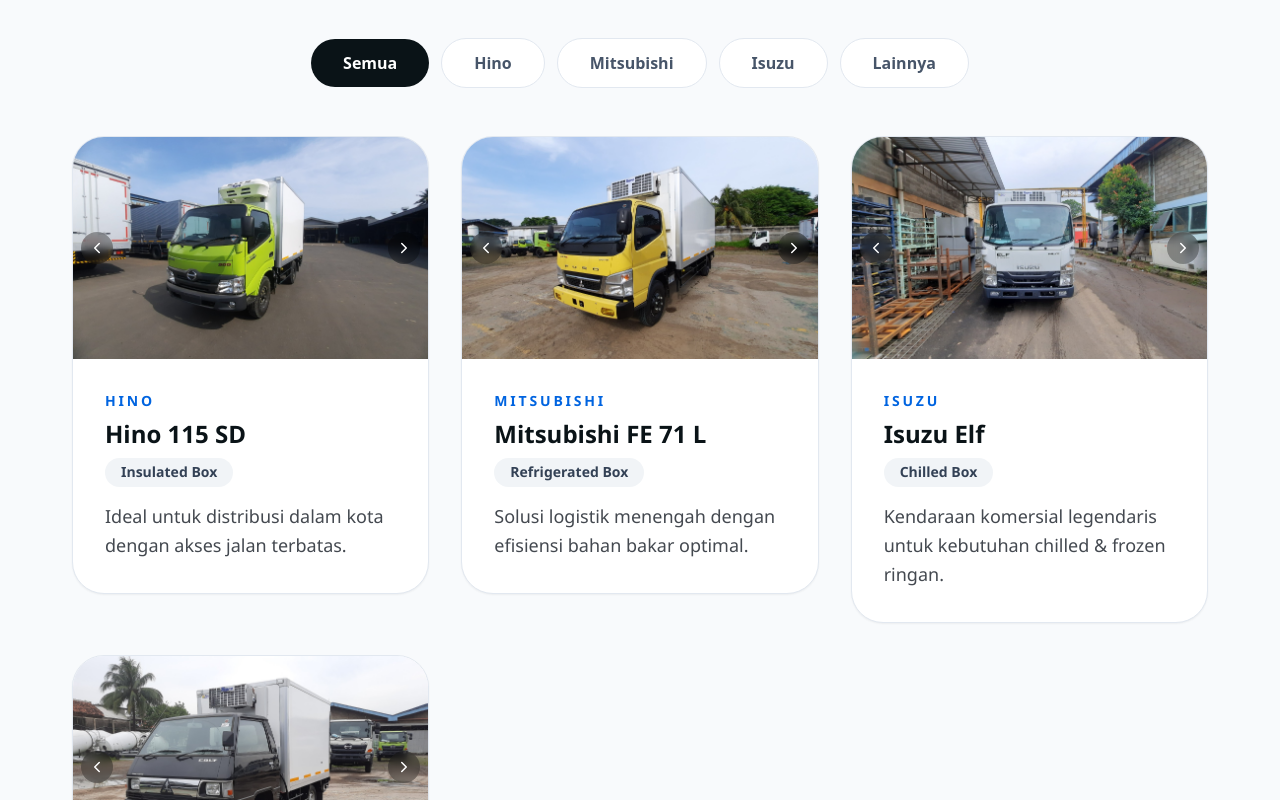
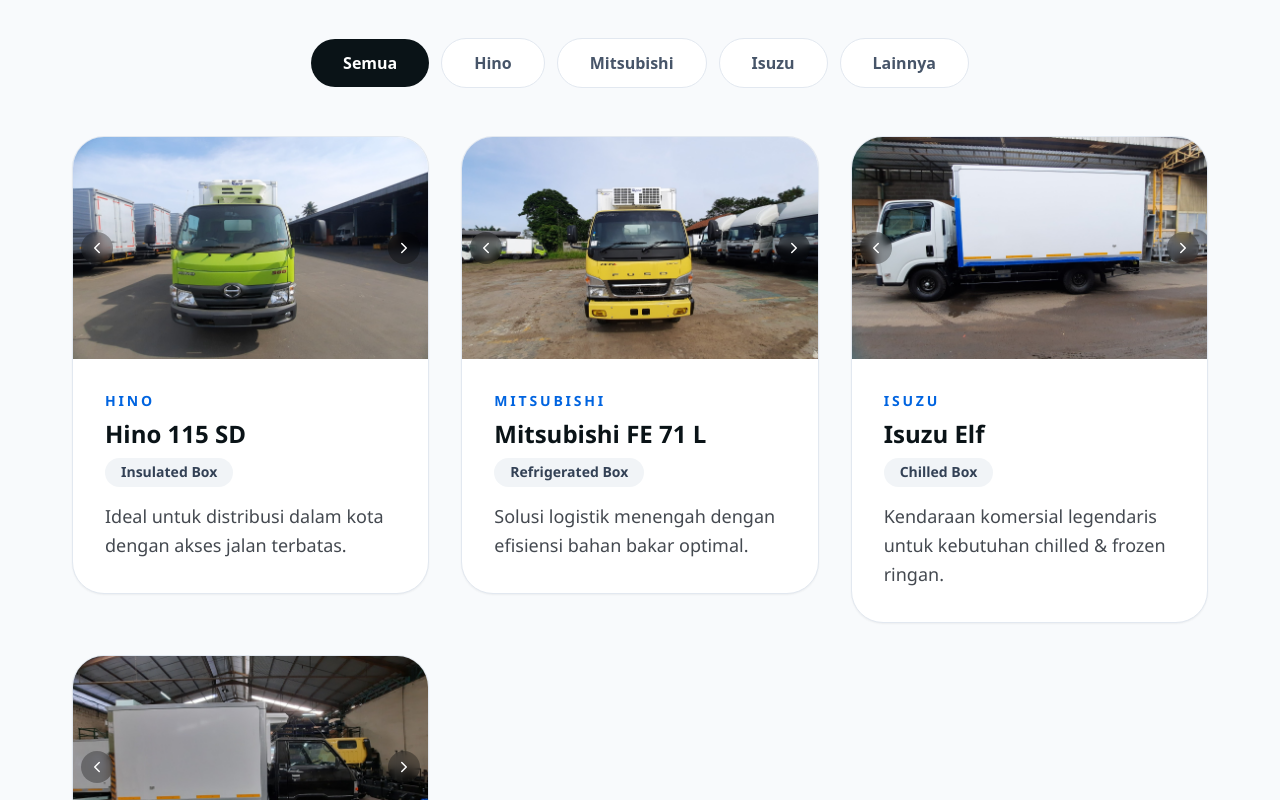
Before and after one commit to megaclassdigital-cloud/topre, a Next.js app: page / in a window 1280 px wide. Shown: the part 3560-4360 px from the top of the page. Built offline with nearby package versions, Linux system fonts and the light colour scheme.

Commit message:
fix animation

```diff
--- a/components/ProductGallerySection.tsx
+++ b/components/ProductGallerySection.tsx
@@ -1,6 +1,6 @@
 "use client";
 
-import { useState } from "react";
+import { useState, useEffect, useRef } from "react";
 import Image from "next/image";
 import { motion, AnimatePresence } from "framer-motion";
 import { ChevronLeft, ChevronRight } from "lucide-react";
@@ -9,7 +9,6 @@
 
 const BRANDS = ["Semua", "Hino", "Mitsubishi", "Isuzu", "Lainnya"];
 
-// Data produk dengan array gambar (minimal 2 gambar agar carousel terasa)
 const GALLERY_DATA = [
   {
     id: 1,
@@ -68,44 +67,146 @@
   },
 ];
 
-// Komponen card dengan carousel internal
 const ProductCard = ({ item }: { item: typeof GALLERY_DATA[0] }) => {
   const [currentIndex, setCurrentIndex] = useState(0);
+  const [isHovered, setIsHovered] = useState(false);
+  const [direction, setDirection] = useState(0); // -1 = prev, 1 = next
+  const [animationType, setAnimationType] = useState<"slide" | "fade">("fade");
   const totalImages = item.images.length;
+  const autoSlideInterval = useRef<NodeJS.Timeout | null>(null);
+  const touchStartX = useRef(0);
+  const touchEndX = useRef(0);
+  const mouseStartX = useRef(0);
+  const isDragging = useRef(false);
 
-  const handlePrev = (e: React.MouseEvent) => {
-    e.stopPropagation();
+  // Auto slide (fade)
+  useEffect(() => {
+    if (totalImages > 1 && !isHovered) {
+      autoSlideInterval.current = setInterval(() => {
+        setAnimationType("fade");
+        setCurrentIndex((prev) => (prev + 1) % totalImages);
+      }, 5000);
+    } else if (autoSlideInterval.current) {
+      clearInterval(autoSlideInterval.current);
+    }
+    return () => {
+      if (autoSlideInterval.current) clearInterval(autoSlideInterval.current);
+    };
+  }, [totalImages, isHovered]);
+
+  const handlePrev = (e?: React.MouseEvent) => {
+    e?.stopPropagation();
+    setDirection(-1);
+    setAnimationType("slide");
     setCurrentIndex((prev) => (prev === 0 ? totalImages - 1 : prev - 1));
   };
 
-  const handleNext = (e: React.MouseEvent) => {
-    e.stopPropagation();
+  const handleNext = (e?: React.MouseEvent) => {
+    e?.stopPropagation();
+    setDirection(1);
+    setAnimationType("slide");
     setCurrentIndex((prev) => (prev === totalImages - 1 ? 0 : prev + 1));
   };
 
+  // Swipe touch
+  const handleTouchStart = (e: React.TouchEvent) => {
+    touchStartX.current = e.touches[0].clientX;
+  };
+  const handleTouchMove = (e: React.TouchEvent) => {
+    touchEndX.current = e.touches[0].clientX;
+  };
+  const handleTouchEnd = () => {
+    const delta = touchEndX.current - touchStartX.current;
+    if (Math.abs(delta) > 50) {
+      if (delta > 0) handlePrev();
+      else handleNext();
+    }
+    touchStartX.current = 0;
+    touchEndX.current = 0;
+  };
+
+  // Swipe mouse
+  const handleMouseDown = (e: React.MouseEvent) => {
+    isDragging.current = true;
+    mouseStartX.current = e.clientX;
+    e.preventDefault();
+  };
+  const handleMouseMove = (e: React.MouseEvent) => {
+    if (!isDragging.current) return;
+    const delta = e.clientX - mouseStartX.current;
+    if (Math.abs(delta) > 50) {
+      if (delta > 0) handlePrev();
+      else handleNext();
+      isDragging.current = false;
+    }
+  };
+  const handleMouseUp = () => {
+    isDragging.current = false;
+  };
+
+  // Animasi variants berdasarkan tipe dan arah
+  const getInitial = () => {
+    if (animationType === "fade") return { opacity: 0 };
+    return { x: direction === 1 ? 300 : -300, opacity: 1 };
+  };
+  const getAnimate = () => ({ x: 0, opacity: 1 });
+  const getExit = () => {
+    if (animationType === "fade") return { opacity: 0 };
+    return { x: direction === 1 ? -300 : 300, opacity: 0 };
+  };
+
   return (
-    <div className="group flex flex-col rounded-[32px] border border-slate-200 bg-white shadow-sm overflow-hidden transition-all hover:shadow-xl hover:border-[#0064e0]">
-      {/* Gambar carousel */}
-      <div className="relative aspect-[16/10] w-full overflow-hidden">
+    <div
+      className="group flex flex-col rounded-[32px] border border-slate-200 bg-white shadow-sm overflow-hidden transition-all hover:shadow-xl hover:border-[#0064e0]"
+      onMouseEnter={() => setIsHovered(true)}
+      onMouseLeave={() => setIsHovered(false)}
+    >
+      <div
+        className="relative aspect-[16/10] w-full overflow-hidden select-none"
+        onTouchStart={handleTouchStart}
+        onTouchMove={handleTouchMove}
+        onTouchEnd={handleTouchEnd}
+        onMouseDown={handleMouseDown}
+        onMouseMove={handleMouseMove}
+        onMouseUp={handleMouseUp}
+        style={{ touchAction: "pan-y pinch-zoom" }}
+      >
+        <AnimatePresence mode="wait">
+          <motion.div
+            key={currentIndex}
+            initial={getInitial()}
+            animate={getAnimate()}
+            exit={getExit()}
+            transition={{ duration: 0.5, ease: "easeInOut" }}
+            className="relative w-full h-full"
+          >
             <Image
               src={item.images[currentIndex]}
               alt={`${item.name} - gambar ${currentIndex + 1}`}
               fill
               className="object-cover transition-transform duration-700 group-hover:scale-105"
+              sizes="(max-width: 768px) 100vw, (max-width: 1200px) 50vw, 33vw"
+              priority={currentIndex === 0}
+              onError={(e) => {
+                // Fallback jika gambar gagal load
+                (e.target as HTMLImageElement).src = "/images/placeholder.jpg";
+              }}
             />
-        {/* Tombol panah kiri/kanan */}
+          </motion.div>
+        </AnimatePresence>
+
         {totalImages > 1 && (
           <>
             <button
               onClick={handlePrev}
-              className="absolute left-2 top-1/2 -translate-y-1/2 w-8 h-8 rounded-full bg-black/30 backdrop-blur-sm flex items-center justify-center text-white hover:bg-black/50 transition-all focus:outline-none z-10"
+              className="absolute left-2 top-1/2 -translate-y-1/2 w-8 h-8 max-sm:w-10 max-sm:h-10 rounded-full bg-black/30 backdrop-blur-sm flex items-center justify-center text-white hover:bg-black/50 transition-all focus:outline-none z-10 touch-manipulation"
               aria-label="Gambar sebelumnya"
             >
               <ChevronLeft size={18} />
             </button>
             <button
               onClick={handleNext}
-              className="absolute right-2 top-1/2 -translate-y-1/2 w-8 h-8 rounded-full bg-black/30 backdrop-blur-sm flex items-center justify-center text-white hover:bg-black/50 transition-all focus:outline-none z-10"
+              className="absolute right-2 top-1/2 -translate-y-1/2 w-8 h-8 max-sm:w-10 max-sm:h-10 rounded-full bg-black/30 backdrop-blur-sm flex items-center justify-center text-white hover:bg-black/50 transition-all focus:outline-none z-10 touch-manipulation"
               aria-label="Gambar berikutnya"
             >
               <ChevronRight size={18} />
@@ -141,7 +242,6 @@
   return (
     <section id="galeri" className="py-20 lg:py-32 bg-[#f8fafc]">
       <div className="section-container">
-        {/* Logo Section */}
         <motion.div
           initial={{ opacity: 0, y: -20 }}
           whileInView={{ opacity: 1, y: 0 }}
@@ -166,7 +266,6 @@
           />
         </motion.div>
 
-        {/* Filter Tabs */}
         <div className="mb-12 flex flex-wrap items-center justify-center gap-3">
           {BRANDS.map((brand) => (
             <button
@@ -183,7 +282,6 @@
           ))}
         </div>
 
-        {/* Gallery Grid */}
         <motion.div layout className="grid gap-8 sm:grid-cols-2 lg:grid-cols-3">
           <AnimatePresence mode="popLayout">
             {filteredData.map((item) => (
```
Lines whose indentation alone changed are shown as unchanged.
